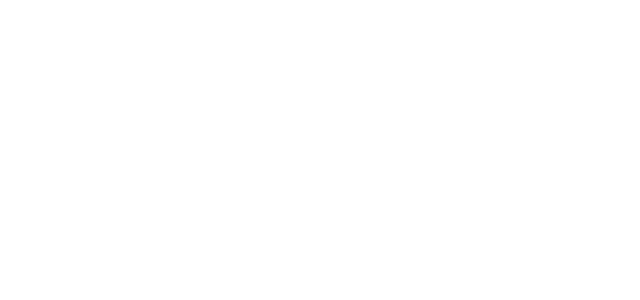
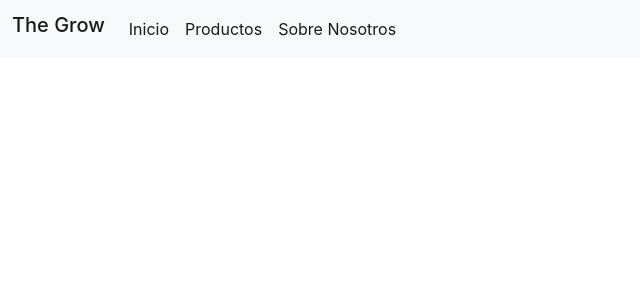
Before and after one commit to javierlaporte/primerapp, a React (Create React App) app: page / in a window 1280 px wide. Shown: the top 300 px of the page, without its empty margins (0-640 px from the left). Built offline with nearby package versions, Linux system fonts and the light colour scheme.

Commit message:
agrego navbar

```diff
--- a/public/index.html
+++ b/public/index.html
@@ -24,7 +24,7 @@
       work correctly both with client-side routing and a non-root public URL.
       Learn how to configure a non-root public URL by running `npm run build`.
     -->
-    <title>React App</title>
+    <title>The Grow</title>
     <!-- CSS only -->
   <link href="https://cdn.jsdelivr.net/npm/bootstrap@5.2.2/dist/css/bootstrap.min.css" rel="stylesheet" integrity="sha384-Zenh87qX5JnK2Jl0vWa8Ck2rdkQ2Bzep5IDxbcnCeuOxjzrPF/et3URy9Bv1WTRi" crossorigin="anonymous">
 
--- a/src/components/NavBar.js
+++ b/src/components/NavBar.js
@@ -1,5 +1,27 @@
 const NavBar = () => {
-    return <div />;
+    return <nav class="navbar navbar-expand-lg bg-light">
+    <div class="container-fluid">
+      <h1 class="navbar-brand" href="#">The Grow</h1>
+      <button class="navbar-toggler" type="button" data-bs-toggle="collapse" data-bs-target="#navbarNav" aria-controls="navbarNav" aria-expanded="false" aria-label="Toggle navigation">
+        <span class="navbar-toggler-icon"></span>
+      </button>
+      <div class="collapse navbar-collapse" id="navbarNav">
+        <ul class="navbar-nav">
+          <li class="nav-item">
+            <a class="nav-link active" aria-current="page" href="#">Inicio</a>
+          </li>
+          <li class="nav-item">
+            <a class="nav-link active" aria-current="page" href="#">Productos</a>
+          </li>
+          <li class="nav-item">
+            <a class="nav-link active" aria-current="page" href="#">Sobre Nosotros</a>
+          </li>
+
+        </ul>
+      </div>
+    </div>
+  </nav>
+    ;
 };
 
 export default NavBar;
```
